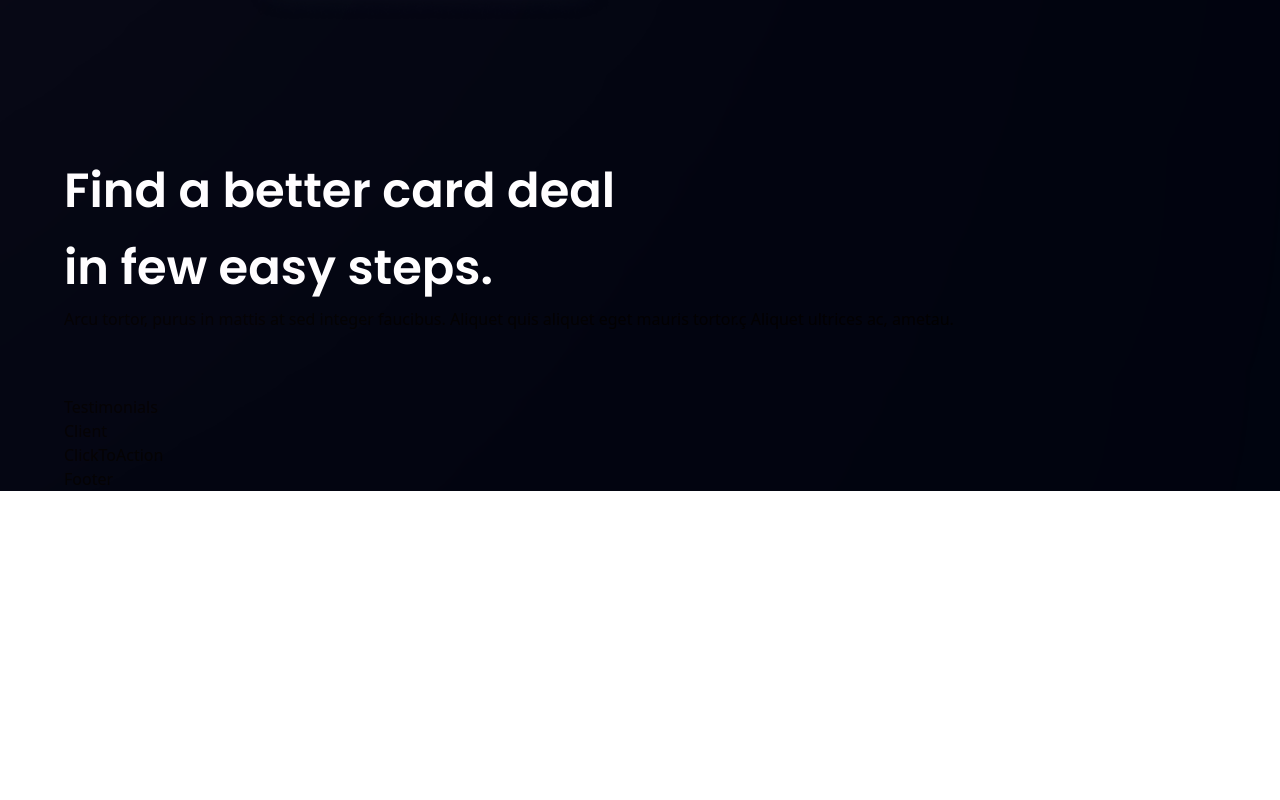
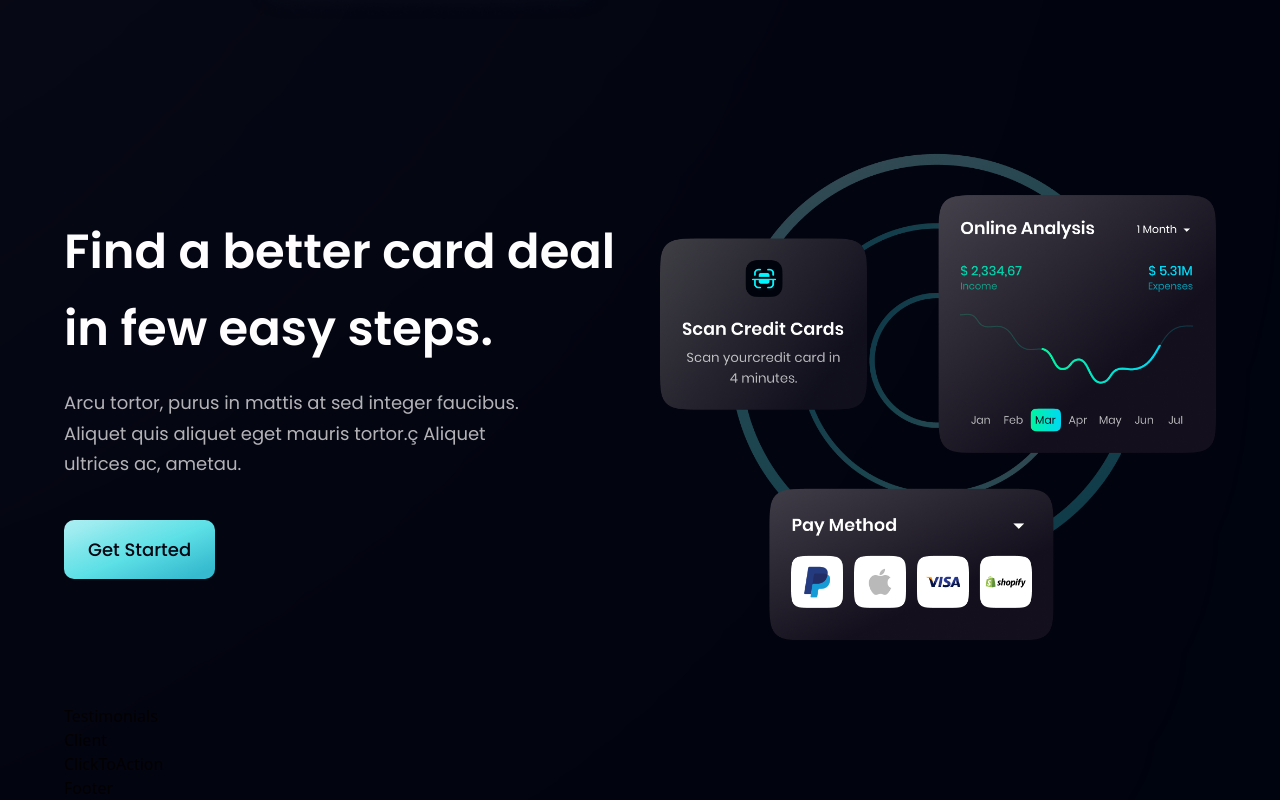
Before and after one commit to sosman32/Bank_App, a React (Vite) app in the folder my_bank_app/: page / in a window 1280 px wide. Shown: the part 2100-2900 px from the top of the page. Before the commit the page ends 2591 px from the top, so only its background shows below. Built offline with nearby package versions, Linux system fonts and the light colour scheme.

Commit message:
Updated button for rounded edges, completed CardDeal.jsx

```diff
--- a/my_bank_app/src/components/Button.jsx
+++ b/my_bank_app/src/components/Button.jsx
@@ -2,7 +2,7 @@
 
 const Button = ({ styles }) => {
   return (
-    <button type="button" className={`py-4 px-6 bg-blue-gradient font-poppins font-medium text-[18px] text-primary outline-none ${styles}`}>
+    <button type="button" className={`py-4 px-6 bg-blue-gradient font-poppins font-medium text-[18px] text-primary outline-none ${styles} rounded-[10px]`}>
       Get Started
     </button>
   )
--- a/my_bank_app/src/components/CardDeal.jsx
+++ b/my_bank_app/src/components/CardDeal.jsx
@@ -6,8 +6,15 @@
   <section className={layout.section}>
     <div className={layout.sectionInfo}>
       <h2 className={styles.heading2}>Find a better card deal <br className='sm:block hidden' /> in few easy steps.</h2>
-      <p>Arcu tortor, purus in mattis at sed integer faucibus. Aliquet quis aliquet eget mauris tortor.ç Aliquet ultrices ac, ametau.</p>
+      <p className={`${styles.paragraph} max-w-[470px] mt-5`}>Arcu tortor, purus in mattis at sed integer faucibus. Aliquet quis aliquet eget mauris tortor.ç Aliquet ultrices ac, ametau.</p>
+
+      <Button styles="mt-10"/>
     </div>
+
+    <div className={layout.sectionImg}>
+      <img src={card} alt="card" className='w-[100%] h-[100%]' />
+    </div>
+
   </section>
 );
 
```
